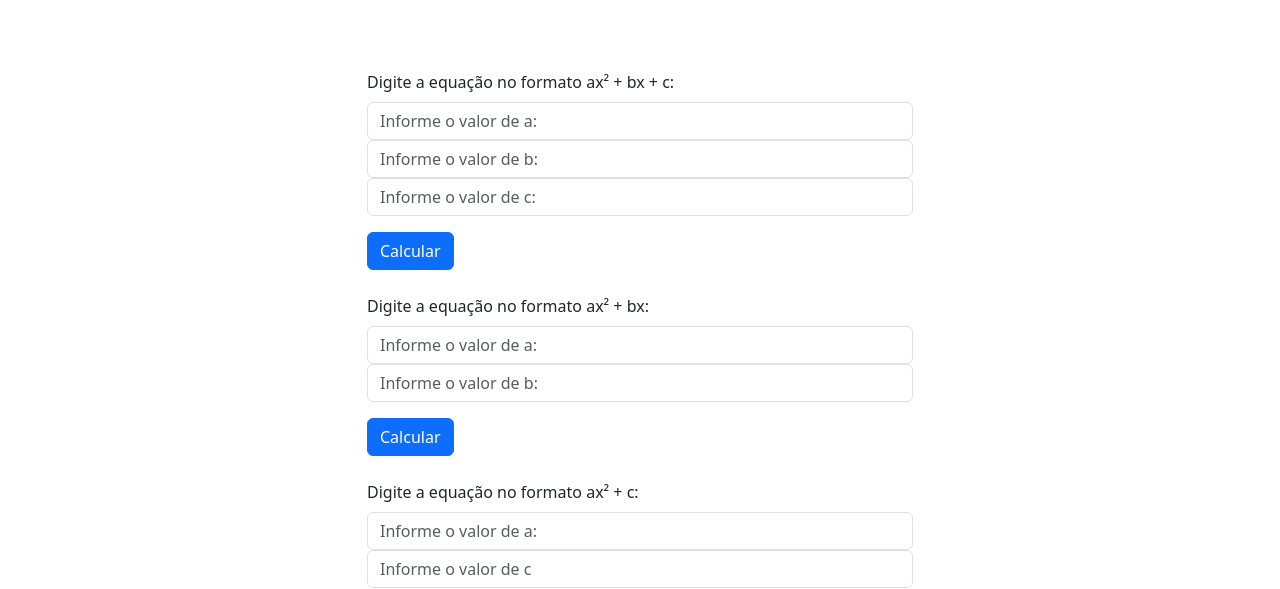
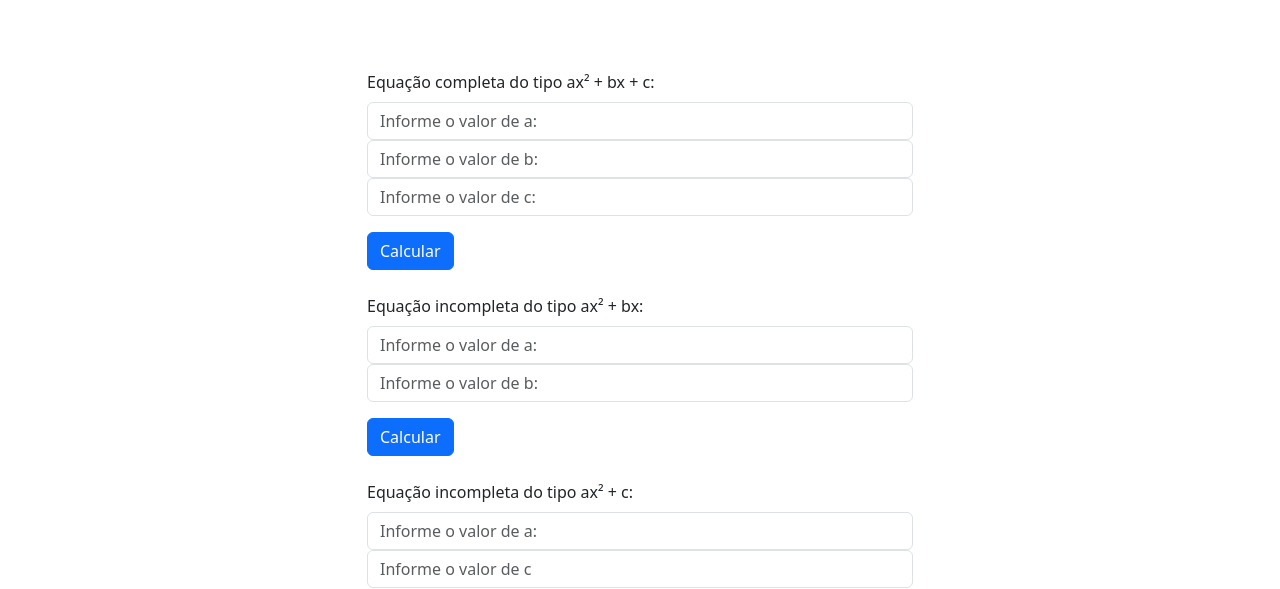
Before and after one commit to KeirrysonMatheus/Calculadora-de-Equa-o-do-2-grau, a plain HTML site: page index.html in a window 1280 px wide. Shown: the part 224-813 px from the top of the page. Drawn offline with nearby package versions, Linux system fonts and the light colour scheme.

Commit message:
Atualizar o index.html

```diff
--- a/index.html
+++ b/index.html
@@ -25,7 +25,7 @@
                 <div class="col-md-6">
                     <form id="quadraticForm">
                         <div class="mb-3">
-                            <label class="form-label">Digite a equação no formato ax² + bx + c:</label>
+                            <label class="form-label">Equação completa do tipo ax² + bx + c:</label>
                             <input type="number" class="form-control" id="valorA1" placeholder="Informe o valor de a:" required>
                             <input type="number" class="form-control" id="valorB1" placeholder="Informe o valor de b:" required>
                             <input type="number" class="form-control" id="valorC1" placeholder="Informe o valor de c:" required>
@@ -43,7 +43,7 @@
                 <div class="col-md-6">
                     <form id="quadraticForm">
                         <div class="mb-3">
-                            <label class="form-label">Digite a equação no formato ax² + bx:</label>
+                            <label class="form-label">Equação incompleta do tipo ax² + bx:</label>
                             <input type="number" class="form-control" id="valorA2" placeholder="Informe o valor de a:" required>
                             <input type="number" class="form-control" id="valorB2" placeholder="Informe o valor de b:" required>
 
@@ -60,7 +60,7 @@
                 <div class="col-md-6">
                     <form id="quadraticForm">
                         <div class="mb-3">
-                            <label class="form-label">Digite a equação no formato ax² + c:</label>
+                            <label class="form-label">Equação incompleta do tipo ax² + c:</label>
                             <input type="number" class="form-control" id="valorA3" placeholder="Informe o valor de a:" required>
                             <input type="number" class="form-control" id="valorC3" placeholder="Informe o valor de c" required>
                         </div>
```
